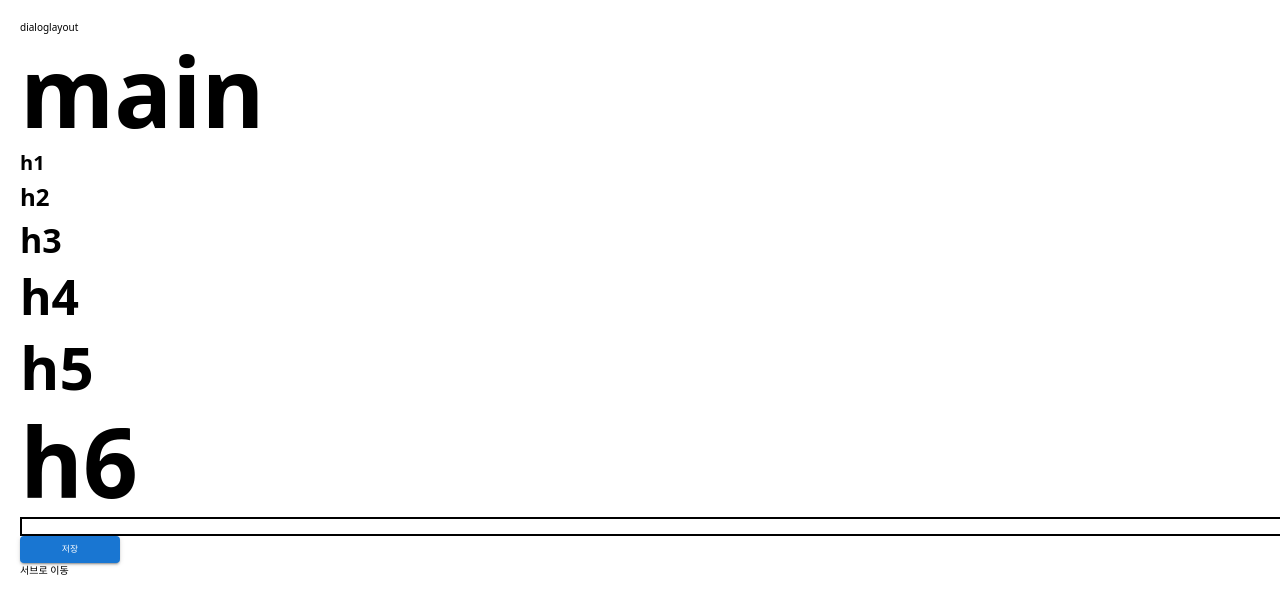
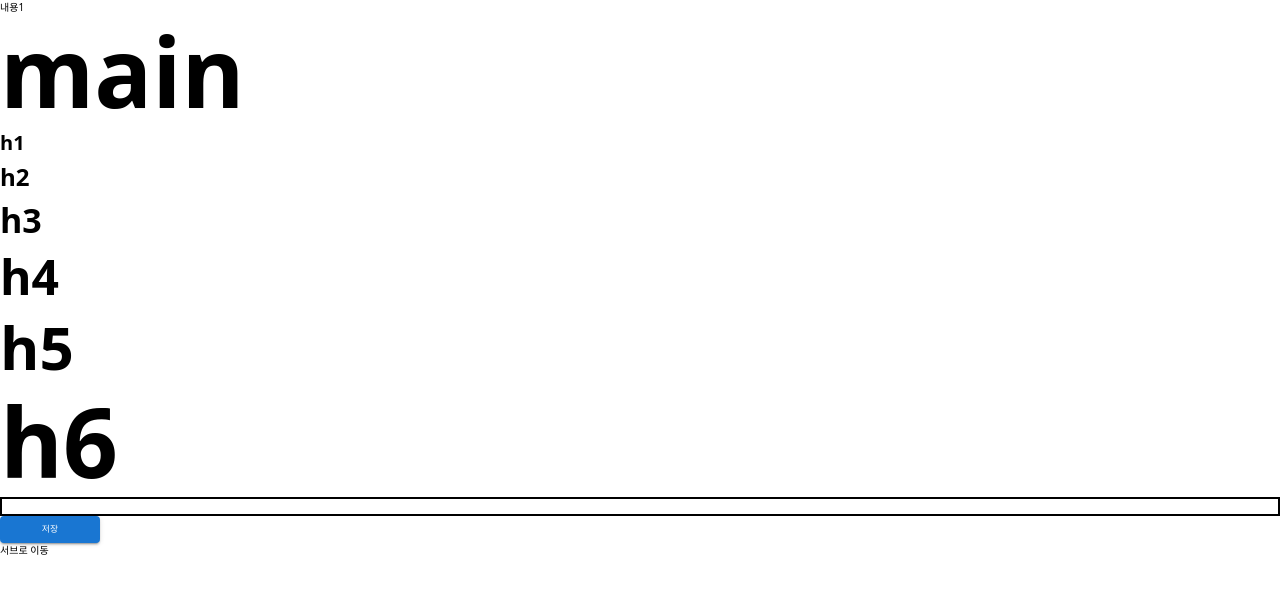
Before and after one commit to jeon-repo/React-Custom-Template, a React (Create React App) app: page /main in a window 1280 px wide. Both pictures are taken after a click on the button "저장". Shown: the top 614 px of the page. Built offline with nearby package versions, Linux system fonts and the light colour scheme.

Commit message:
🔨 update dialog

```diff
--- a/src/app/auth/Authorization.jsx
+++ b/src/app/auth/Authorization.jsx
@@ -1,11 +1,12 @@
 import AppContext from "app/AppContext";
+import defineConfig from "app/config/defineConfig";
 import settingsConfig from "app/config/settingsConfig";
 import withRouter from "app/util/withRouter";
 import { Component } from "react";
 import { matchRoutes } from "react-router-dom";
 import Utils from "utils/common/utils";
 
-const isAuthMode = process.env.REACT_APP_AUTH_MODE === 'on';
+const { isAuthMode } = defineConfig;
 let mainRedirectUrl = null;
 
 class Authorization extends Component {
--- a/src/app/config/defineConfig.js
+++ b/src/app/config/defineConfig.js
@@ -1,5 +1,7 @@
 const isServer = process.env.REACT_APP_MODE === "production";
 
-const defineConfig = {};
+const defineConfig = {
+    isAuthMode: process.env.REACT_APP_AUTH_MODE === 'on'
+};
 
 export default defineConfig;
--- a/src/app/pages/main/index.jsx
+++ b/src/app/pages/main/index.jsx
@@ -1,5 +1,6 @@
 import { Button } from '@mui/material';
 import TextInput from 'app/shared-components/input/TextInput';
+import { openDialog } from 'app/store/dialogSlice';
 import { setRemember } from 'app/store/rememberSlice';
 import withRouter from 'app/util/withRouter';
 import { useState } from 'react';
@@ -29,6 +30,9 @@ function Main({ navigate }) {
         variant='contained'
         onClick={() => {
           dispatch(setRemember(text));
+          dispatch(openDialog({
+            content: '내용1'
+          }))
         }}>
         저장
       </Button>
--- a/src/app/shared-components/dialog/DialogLayout.jsx
+++ b/src/app/shared-components/dialog/DialogLayout.jsx
@@ -1,5 +1,32 @@
+/* eslint-disable jsx-a11y/no-static-element-interactions */
+/* eslint-disable jsx-a11y/click-events-have-key-events */
+import { closeDialog, getDialogOptions, getDialogState } from 'app/store/dialogSlice';
+import { useDispatch, useSelector } from 'react-redux';
+
 function DialogLayout() {
-  return <div>dialoglayout</div>;
+  const dispatch = useDispatch();
+  const state = useSelector(getDialogState);
+  const { content } = useSelector(getDialogOptions);
+
+  return (
+    <div style={{ display: state ? 'block' : 'none' }}>
+      <div
+        style={{
+          position: 'fixed',
+          backgroundColor: 'transparent',
+          top: 0,
+          left: 0,
+          right: 0,
+          bottom: 0,
+          zIndex: 0,
+          width: '100vw',
+          height: '100vh',
+        }}
+        onClick={() => dispatch(closeDialog())}
+      />
+      <div>{content}</div>
+    </div>
+  );
 }
 
 export default DialogLayout;
--- /dev/null
+++ b/src/app/store/dialogSlice.js
@@ -0,0 +1,50 @@
+import { createSlice } from '@reduxjs/toolkit';
+
+const initialState = {
+  state: false,
+  options: {
+    type: 'base',
+    title: '제목',
+    content: '내용',
+    children: null,
+    event: null,
+  },
+  datas: null,
+};
+
+const dialogSlice = createSlice({
+  name: 'dialog',
+  initialState,
+  reducers: {
+    openDialog: (state, action) => {
+      state.state = true;
+      state.options = {
+        type: !action.payload.type ? initialState.options.type : action.payload.type,
+        title: !action.payload.title ? initialState.options.title : action.payload.title,
+        content: !action.payload.content ? initialState.options.content : action.payload.content,
+        children: !action.payload.children
+          ? initialState.options.children
+          : action.payload.children,
+        event: !action.payload.event ? initialState.options.event : action.payload.event,
+      };
+    },
+    closeDialog: (state, action) => {
+      state.state = false;
+      state.datas = initialState.datas;
+    },
+    setDatas: (state, action) => {
+      state.datas = action.payload;
+    },
+    resetDatas: (state, action) => {
+      state.datas = initialState.datas;
+    },
+  },
+});
+
+export const { openDialog, closeDialog, setDatas, resetDatas } = dialogSlice.actions;
+
+export const getDialogState = ({ dialog }) => dialog.state;
+export const getDialogDatas = ({ dialog }) => dialog.datas;
+export const getDialogOptions = ({ dialog }) => dialog.options;
+
+export default dialogSlice.reducer;
--- a/src/app/store/rootReducer.js
+++ b/src/app/store/rootReducer.js
@@ -2,6 +2,7 @@ import { persistReducer } from 'redux-persist';
 import { combineReducers } from '@reduxjs/toolkit';
 import storage from 'redux-persist/lib/storage';
 import user from './userSlice';
+import dialog from './dialogSlice';
 import remember from './rememberSlice';
 
 // default: local storage
@@ -18,6 +19,7 @@ const createReducer = (asyncReducers) => (state, action) => {
     persistConfig,
     combineReducers({
       user,
+      dialog,
       remember,
       ...asyncReducers,
     }),
--- a/src/styles/index.css
+++ b/src/styles/index.css
@@ -5,7 +5,7 @@ html {
 body {
   margin: 0px;
   height: 100%;
-  padding: 2rem;
+  padding: 0px;
   overflow-x: hidden;
   overflow-y: auto;
   background-color: var(--surface-ground);
```
